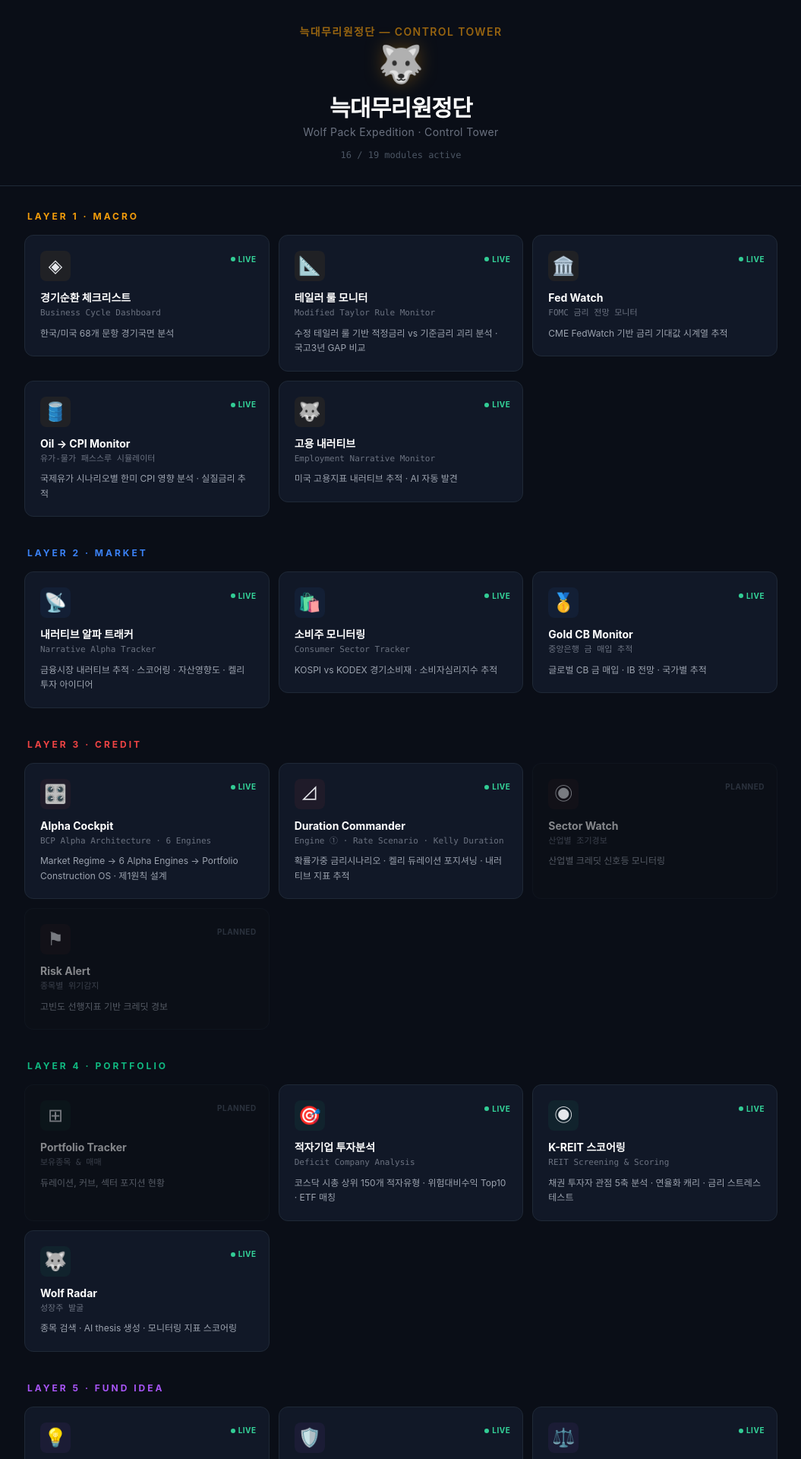
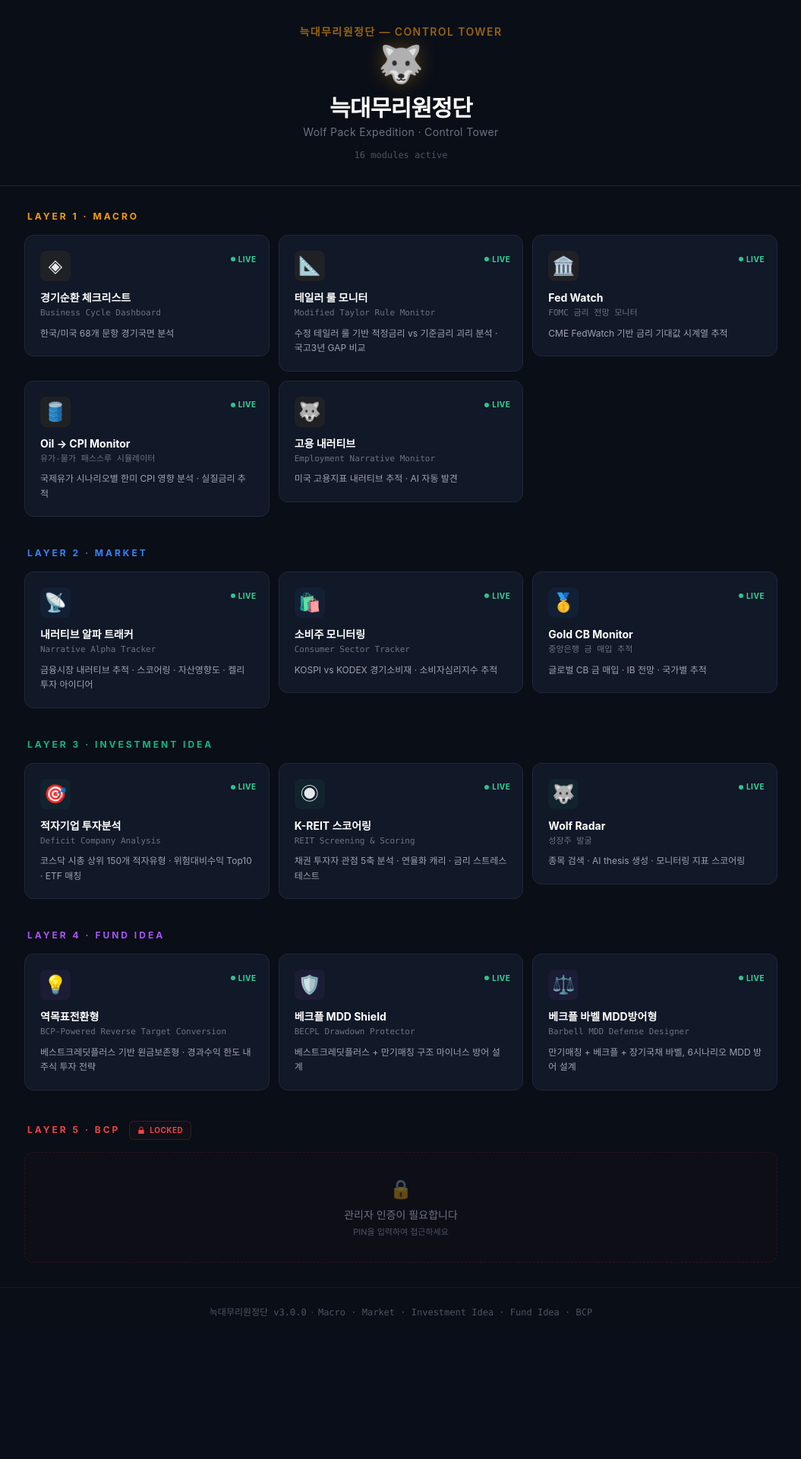
Before and after one commit to mib7514/wolfpack, a Next.js app: page / in a window 1280 px wide. Shown: the top 1920 px of the page at 76% size, without its empty margins (112-1167 px from the left). After the commit the page ends 1759 px from the top, so only its background shows below. Built offline with nearby package versions, Linux system fonts and the light colour scheme.

Commit message:
Update page.js

```diff
--- a/app/page.js
+++ b/app/page.js
@@ -1,5 +1,6 @@
 "use client";
 
+import { useState } from "react";
 import Link from "next/link";
 
 const MODULES = [
@@ -12,7 +13,6 @@ const MODULES = [
     description: "한국/미국 68개 문항 경기국면 분석",
     path: "/modules/business-cycle",
     layer: "macro",
-    status: "live",
   },
   {
     id: "taylor-rule",
@@ -22,7 +22,6 @@ const MODULES = [
     description: "수정 테일러 룰 기반 적정금리 vs 기준금리 괴리 분석 · 국고3년 GAP 비교",
     path: "/taylor-rule",
     layer: "macro",
-    status: "live",
   },
   {
     id: "fed-watch",
@@ -32,7 +31,6 @@ const MODULES = [
     description: "CME FedWatch 기반 금리 기대값 시계열 추적",
     path: "/modules/fed-watch",
     layer: "macro",
-    status: "live",
   },
   {
     id: "oil-cpi",
@@ -42,7 +40,6 @@ const MODULES = [
     description: "국제유가 시나리오별 한미 CPI 영향 분석 · 실질금리 추적",
     path: "/modules/oil-cpi",
     layer: "macro",
-    status: "live",
   },
   {
     id: "employment-narrative",
@@ -52,7 +49,6 @@ const MODULES = [
     description: "미국 고용지표 내러티브 추적 · AI 자동 발견",
     path: "/modules/employment-narrative",
     layer: "macro",
-    status: "live",
   },
   // ─── Layer 2: MARKET ───
   {
@@ -63,7 +59,6 @@ const MODULES = [
     description: "금융시장 내러티브 추적 · 스코어링 · 자산영향도 · 켈리 투자 아이디어",
     path: "/modules/narrative-tracker",
     layer: "market",
-    status: "live",
   },
   {
     id: "consumer-sector",
@@ -73,7 +68,6 @@ const MODULES = [
     description: "KOSPI vs KODEX 경기소비재 · 소비자심리지수 추적",
     path: "/modules/market",
     layer: "market",
-    status: "live",
   },
   {
     id: "gold-monitor",
@@ -83,60 +77,8 @@ const MODULES = [
     description: "글로벌 CB 금 매입 · IB 전망 · 국가별 추적",
     path: "/modules/gold-monitor",
     layer: "market",
-    status: "live",
   },
-  // ─── Layer 3: CREDIT ───
-  {
-    id: "alpha-cockpit",
-    name: "Alpha Cockpit",
-    subtitle: "BCP Alpha Architecture · 6 Engines",
-    icon: "🎛️",
-    description: "Market Regime → 6 Alpha Engines → Portfolio Construction OS · 제1원칙 설계",
-    path: "/modules/alpha-cockpit",
-    layer: "credit",
-    status: "live",
-  },
-  {
-    id: "duration-commander",
-    name: "Duration Commander",
-    subtitle: "Engine ① · Rate Scenario · Kelly Duration",
-    icon: "⊿",
-    description: "확률가중 금리시나리오 · 켈리 듀레이션 포지셔닝 · 내러티브 지표 추적",
-    path: "/modules/rate-scenario",
-    layer: "credit",
-    status: "live",
-  },
-  {
-    id: "sector-watch",
-    name: "Sector Watch",
-    subtitle: "산업별 조기경보",
-    icon: "◉",
-    description: "산업별 크레딧 신호등 모니터링",
-    path: "/modules/sector-watch",
-    layer: "credit",
-    status: "planned",
-  },
-  {
-    id: "risk-alert",
-    name: "Risk Alert",
-    subtitle: "종목별 위기감지",
-    icon: "⚑",
-    description: "고빈도 선행지표 기반 크레딧 경보",
-    path: "/modules/risk-alert",
-    layer: "credit",
-    status: "planned",
-  },
-  // ─── Layer 4: PORTFOLIO ───
-  {
-    id: "portfolio-tracker",
-    name: "Portfolio Tracker",
-    subtitle: "보유종목 & 매매",
-    icon: "⊞",
-    description: "듀레이션, 커브, 섹터 포지션 현황",
-    path: "/modules/portfolio-tracker",
-    layer: "portfolio",
-    status: "planned",
-  },
+  // ─── Layer 3: INVESTMENT IDEA ───
   {
     id: "deficit-analysis",
     name: "적자기업 투자분석",
@@ -144,8 +86,7 @@ const MODULES = [
     icon: "🎯",
     description: "코스닥 시총 상위 150개 적자유형 · 위험대비수익 Top10 · ETF 매칭",
     path: "/modules/deficit-analysis",
-    layer: "portfolio",
-    status: "live",
+    layer: "investment-idea",
   },
   {
     id: "reit-scoring",
@@ -154,8 +95,7 @@ const MODULES = [
     icon: "◉",
     description: "채권 투자자 관점 5축 분석 · 연율화 캐리 · 금리 스트레스 테스트",
     path: "/modules/reit-scoring",
-    layer: "portfolio",
-    status: "live",
+    layer: "investment-idea",
   },
   {
     id: "wolf-radar",
@@ -164,10 +104,9 @@ const MODULES = [
     icon: "🐺",
     description: "종목 검색 · AI thesis 생성 · 모니터링 지표 스코어링",
     path: "/modules/radar",
-    layer: "portfolio",
-    status: "live",
+    layer: "investment-idea",
   },
-  // ─── Layer 5: FUND IDEA ───
+  // ─── Layer 4: FUND IDEA ───
   {
     id: "fund-ideas",
     name: "역목표전환형",
@@ -176,7 +115,6 @@ const MODULES = [
     description: "베스트크레딧플러스 기반 원금보존형 · 경과수익 한도 내 주식 투자 전략",
     path: "/modules/fund-ideas",
     layer: "fund-idea",
-    status: "live",
   },
   {
     id: "becpl-shield",
@@ -186,7 +124,6 @@ const MODULES = [
     description: "베스트크레딧플러스 + 만기매칭 구조 마이너스 방어 설계",
     path: "/modules/becpl-shield",
     layer: "fund-idea",
-    status: "live",
   },
   {
     id: "barbell-mdd",
@@ -196,21 +133,65 @@ const MODULES = [
     description: "만기매칭 + 베크플 + 장기국채 바벨, 6시나리오 MDD 방어 설계",
     path: "/modules/barbell-mdd",
     layer: "fund-idea",
-    status: "live",
+  },
+  // ─── Layer 5: BCP (PIN-protected) ───
+  {
+    id: "alpha-cockpit",
+    name: "Alpha Cockpit",
+    subtitle: "BCP Alpha Architecture · 6 Engines",
+    icon: "🎛️",
+    description: "Market Regime → 6 Alpha Engines → Portfolio Construction OS · 제1원칙 설계",
+    path: "/modules/alpha-cockpit",
+    layer: "bcp",
+  },
+  {
+    id: "duration-commander",
+    name: "Duration Commander",
+    subtitle: "Engine ① · Rate Scenario · Kelly Duration",
+    icon: "⊿",
+    description: "확률가중 금리시나리오 · 켈리 듀레이션 포지셔닝 · 내러티브 지표 추적",
+    path: "/modules/rate-scenario",
+    layer: "bcp",
   },
 ];
 
 const LAYERS = [
   { id: "macro", label: "Layer 1 · MACRO", color: "#f59e0b" },
   { id: "market", label: "Layer 2 · MARKET", color: "#3b82f6" },
-  { id: "credit", label: "Layer 3 · CREDIT", color: "#ef4444" },
-  { id: "portfolio", label: "Layer 4 · PORTFOLIO", color: "#10b981" },
-  { id: "fund-idea", label: "Layer 5 · FUND IDEA", color: "#a855f7" },
+  { id: "investment-idea", label: "Layer 3 · INVESTMENT IDEA", color: "#10b981" },
+  { id: "fund-idea", label: "Layer 4 · FUND IDEA", color: "#a855f7" },
+  { id: "bcp", label: "Layer 5 · BCP", color: "#ef4444", locked: true },
 ];
 
+const BCP_PIN = "7514";
+
 export default function ControlTower() {
-  const liveCount = MODULES.filter((m) => m.status === "live").length;
-  const totalCount = MODULES.length;
+  const moduleCount = MODULES.length;
+  const [bcpUnlocked, setBcpUnlocked] = useState(false);
+  const [pinInput, setPinInput] = useState("");
+  const [pinError, setPinError] = useState(false);
+  const [showPinModal, setShowPinModal] = useState(false);
+
+  const handlePinSubmit = () => {
+    if (pinInput === BCP_PIN) {
+      setBcpUnlocked(true);
+      setShowPinModal(false);
+      setPinInput("");
+      setPinError(false);
+    } else {
+      setPinError(true);
+      setPinInput("");
+    }
+  };
+
+  const handlePinKeyDown = (e) => {
+    if (e.key === "Enter") handlePinSubmit();
+    if (e.key === "Escape") {
+      setShowPinModal(false);
+      setPinInput("");
+      setPinError(false);
+    }
+  };
 
   return (
     <div className="min-h-screen bg-[#0a0e17] text-gray-200">
@@ -231,7 +212,7 @@ export default function ControlTower() {
           Wolf Pack Expedition · Control Tower
         </p>
         <p className="text-xs text-gray-600 mt-3 font-mono">
-          {liveCount} / {totalCount} modules active
+          {moduleCount} modules active
         </p>
       </header>
 
@@ -241,30 +222,157 @@ export default function ControlTower() {
           const layerModules = MODULES.filter((m) => m.layer === layer.id);
           if (layerModules.length === 0) return null;
 
+          const isLocked = layer.locked && !bcpUnlocked;
+
           return (
             <section key={layer.id}>
+              <div className="flex items-center gap-3 mb-4">
                 <h2
-                className="text-xs font-bold tracking-[0.25em] uppercase mb-4 pl-1"
+                  className="text-xs font-bold tracking-[0.25em] uppercase pl-1"
                   style={{ color: layer.color }}
                 >
                   {layer.label}
                 </h2>
+                {layer.locked && !bcpUnlocked && (
+                  <button
+                    onClick={() => {
+                      setShowPinModal(true);
+                      setPinError(false);
+                      setPinInput("");
+                    }}
+                    className="inline-flex items-center gap-1.5 text-[10px] font-bold tracking-wider uppercase px-2.5 py-1 rounded-md border transition-all duration-200 cursor-pointer"
+                    style={{
+                      color: layer.color,
+                      borderColor: `${layer.color}30`,
+                      backgroundColor: `${layer.color}08`,
+                    }}
+                    onMouseEnter={(e) => {
+                      e.currentTarget.style.borderColor = `${layer.color}60`;
+                      e.currentTarget.style.backgroundColor = `${layer.color}15`;
+                    }}
+                    onMouseLeave={(e) => {
+                      e.currentTarget.style.borderColor = `${layer.color}30`;
+                      e.currentTarget.style.backgroundColor = `${layer.color}08`;
+                    }}
+                  >
+                    <svg width="10" height="10" viewBox="0 0 16 16" fill="currentColor">
+                      <path d="M8 1a4 4 0 0 0-4 4v3H3a1 1 0 0 0-1 1v6a1 1 0 0 0 1 1h10a1 1 0 0 0 1-1V9a1 1 0 0 0-1-1h-1V5a4 4 0 0 0-4-4zm-2.5 4a2.5 2.5 0 1 1 5 0v3h-5V5z"/>
+                    </svg>
+                    LOCKED
+                  </button>
+                )}
+                {layer.locked && bcpUnlocked && (
+                  <span className="inline-flex items-center gap-1 text-[10px] font-bold tracking-wider uppercase text-emerald-400 bg-emerald-400/10 px-2 py-0.5 rounded">
+                    <svg width="10" height="10" viewBox="0 0 16 16" fill="currentColor">
+                      <path d="M11.5 1a3.5 3.5 0 0 0-3.5 3.5V8H3a1 1 0 0 0-1 1v6a1 1 0 0 0 1 1h10a1 1 0 0 0 1-1V9a1 1 0 0 0-1-1H9.5V4.5a2 2 0 1 1 4 0V8H15V4.5A3.5 3.5 0 0 0 11.5 1z"/>
+                    </svg>
+                    UNLOCKED
+                  </span>
+                )}
+              </div>
+
+              {isLocked ? (
+                <div
+                  className="rounded-xl border border-dashed p-8 text-center cursor-pointer transition-all duration-200"
+                  style={{
+                    borderColor: `${layer.color}20`,
+                    backgroundColor: `${layer.color}05`,
+                  }}
+                  onClick={() => {
+                    setShowPinModal(true);
+                    setPinError(false);
+                    setPinInput("");
+                  }}
+                  onMouseEnter={(e) => {
+                    e.currentTarget.style.borderColor = `${layer.color}40`;
+                    e.currentTarget.style.backgroundColor = `${layer.color}08`;
+                  }}
+                  onMouseLeave={(e) => {
+                    e.currentTarget.style.borderColor = `${layer.color}20`;
+                    e.currentTarget.style.backgroundColor = `${layer.color}05`;
+                  }}
+                >
+                  <div className="text-2xl mb-2 opacity-40">🔒</div>
+                  <p className="text-sm text-gray-500">관리자 인증이 필요합니다</p>
+                  <p className="text-[11px] text-gray-600 mt-1">PIN을 입력하여 접근하세요</p>
+                </div>
+              ) : (
                 <div className="grid grid-cols-1 sm:grid-cols-2 lg:grid-cols-3 gap-3">
                   {layerModules.map((mod) => (
                     <ModuleCard key={mod.id} module={mod} layerColor={layer.color} />
                   ))}
                 </div>
+              )}
             </section>
           );
         })}
       </main>
 
+      {/* PIN Modal */}
+      {showPinModal && (
+        <div
+          className="fixed inset-0 z-50 flex items-center justify-center"
+          style={{ backgroundColor: "rgba(0,0,0,0.7)", backdropFilter: "blur(4px)" }}
+          onClick={(e) => {
+            if (e.target === e.currentTarget) {
+              setShowPinModal(false);
+              setPinInput("");
+              setPinError(false);
+            }
+          }}
+        >
+          <div className="bg-[#111827] border border-gray-700 rounded-2xl p-8 w-80 shadow-2xl">
+            <div className="text-center mb-6">
+              <div className="text-3xl mb-3">🔐</div>
+              <h3 className="text-lg font-extrabold text-white">BCP Access</h3>
+              <p className="text-xs text-gray-500 mt-1">관리자 PIN을 입력하세요</p>
+            </div>
+
+            <div className="space-y-4">
+              <input
+                type="password"
+                inputMode="numeric"
+                maxLength={8}
+                value={pinInput}
+                onChange={(e) => {
+                  setPinInput(e.target.value);
+                  setPinError(false);
+                }}
+                onKeyDown={handlePinKeyDown}
+                placeholder="PIN"
+                autoFocus
+                className="w-full px-4 py-3 rounded-xl text-center text-lg font-mono tracking-[0.5em] bg-[#0a0e17] border outline-none transition-all duration-200"
+                style={{
+                  borderColor: pinError ? "rgba(239,68,68,0.6)" : "rgba(55,65,81,1)",
+                  color: pinError ? "#f87171" : "white",
+                }}
+                onFocus={(e) => {
+                  if (!pinError) e.target.style.borderColor = "rgba(239,68,68,0.4)";
+                }}
+                onBlur={(e) => {
+                  if (!pinError) e.target.style.borderColor = "rgba(55,65,81,1)";
+                }}
+              />
+              {pinError && (
+                <p className="text-xs text-red-400 text-center">잘못된 PIN입니다</p>
+              )}
+              <button
+                onClick={handlePinSubmit}
+                className="w-full py-3 rounded-xl text-sm font-bold tracking-wider uppercase transition-all duration-200 bg-red-500/20 text-red-400 border border-red-500/30 hover:bg-red-500/30 hover:border-red-500/50"
+              >
+                Unlock
+              </button>
+            </div>
+          </div>
+        </div>
+      )}
+
       {/* Footer */}
       <footer className="border-t border-gray-800/50 py-6 text-center">
         <p className="text-xs text-gray-600 font-mono">
-          늑대무리원정단 v2.0.0
+          늑대무리원정단 v3.0.0
           <span className="text-gray-700 mx-1">·</span>
-          Macro · Market · Credit · Portfolio · Fund Idea
+          Macro · Market · Investment Idea · Fund Idea · BCP
         </p>
       </footer>
     </div>
@@ -272,31 +380,15 @@ export default function ControlTower() {
 }
 
 function ModuleCard({ module, layerColor }) {
-  const isLive = module.status === "live";
-
-  const card = (
-    <div
-      className={`
-        relative group rounded-xl border p-5 transition-all duration-200
-        ${
-          isLive
-            ? "border-gray-800 bg-[#111827] hover:border-gray-700 hover:bg-[#151e2e] cursor-pointer"
-            : "border-gray-800/50 bg-[#0d1117] opacity-50 cursor-default"
-        }
-      `}
-    >
+  return (
+    <Link href={module.path}>
+      <div className="relative group rounded-xl border p-5 transition-all duration-200 border-gray-800 bg-[#111827] hover:border-gray-700 hover:bg-[#151e2e] cursor-pointer">
         {/* Status badge */}
         <div className="absolute top-4 right-4">
-        {isLive ? (
           <span className="inline-flex items-center gap-1 text-[10px] font-bold tracking-wider uppercase text-emerald-400">
             <span className="w-1.5 h-1.5 bg-emerald-400 rounded-full animate-pulse" />
             LIVE
           </span>
-        ) : (
-          <span className="text-[10px] font-bold tracking-wider uppercase text-gray-600">
-            PLANNED
-          </span>
-        )}
         </div>
 
         {/* Icon */}
@@ -314,11 +406,6 @@ function ModuleCard({ module, layerColor }) {
         {/* Description */}
         <p className="text-xs text-gray-400 leading-relaxed">{module.description}</p>
       </div>
+    </Link>
   );
-
-  if (isLive) {
-    return <Link href={module.path}>{card}</Link>;
 }
-
-  return card;
-}
```
Lines whose indentation alone changed are shown as unchanged.
